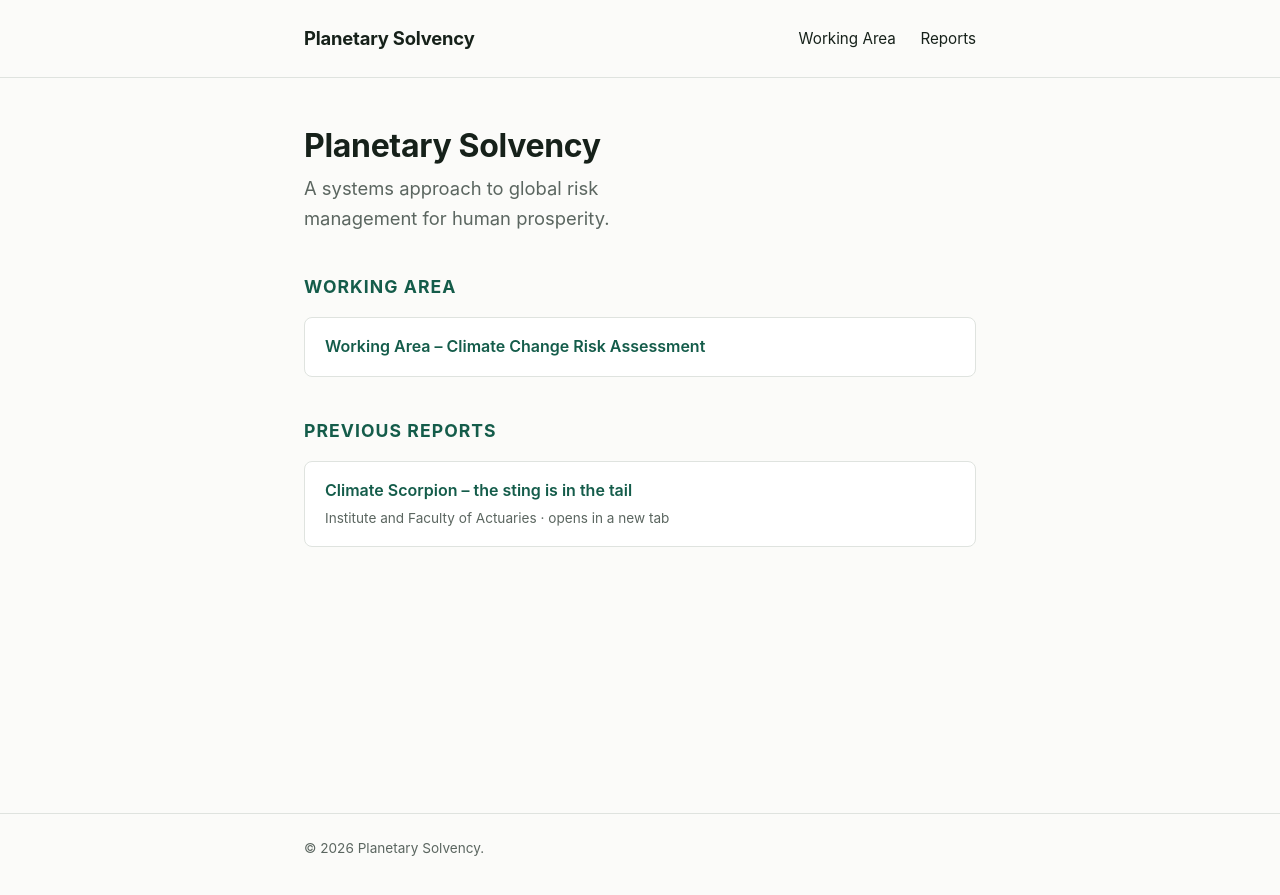
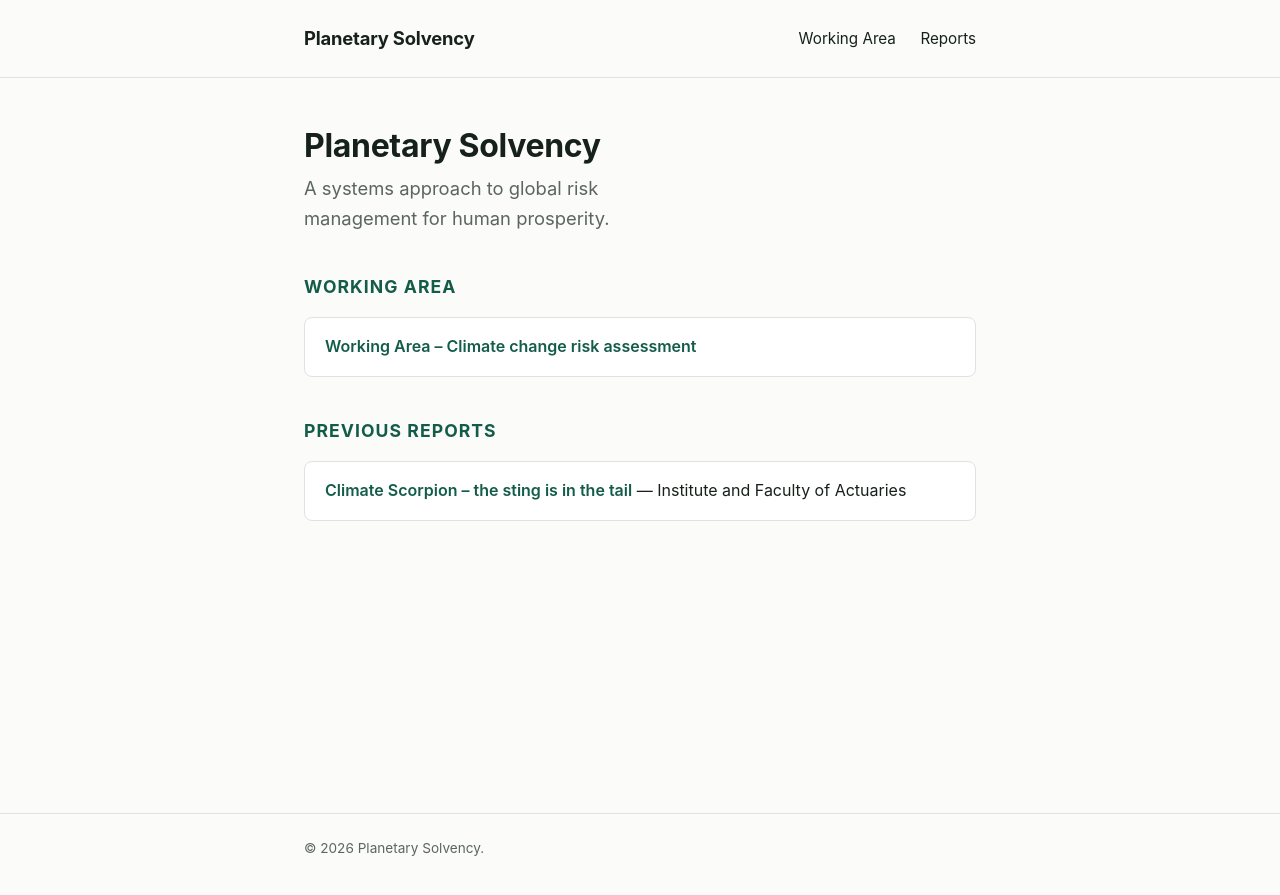
Before and after one commit to Planetary-Solvency/ps-website, a Jekyll site: the page built from index.md, in a window 1280 px wide. Shown: the top 895 px of the page. Built offline with Jekyll 4.4.1, drawn with Linux system fonts in a browser that asks for light colours.

Commit message:
Switched from HTML to markdown in the pages

```diff
--- a/_config.yml
+++ b/_config.yml
@@ -13,9 +13,6 @@ plugins:
   - jekyll-sitemap
   - jekyll-feed
 
-kramdown:
-  input: GFM
-
 sass:
   style: compressed
 
--- /dev/null
+++ b/_layouts/home.html
@@ -0,0 +1,8 @@
+---
+layout: default
+---
+<h1>{{ site.title }}</h1>
+<p class="tagline">{{ site.tagline }}</p>
+<div class="content">
+  {{ content }}
+</div>
--- a/assets/css/style.css
+++ b/assets/css/style.css
@@ -82,17 +82,16 @@ h2 {
 }
 p { margin: 0 0 1rem; }
 
-.card-list { list-style: none; margin: 0; padding: 0; }
-.card-list li {
+.content ul { list-style: none; margin: 0; padding: 0; }
+.content li {
   border: 1px solid var(--line);
   border-radius: 8px;
   padding: 1rem 1.25rem;
   margin-bottom: 0.75rem;
   background: #fff;
 }
-.card-list a { font-weight: 600; text-decoration: none; }
-.card-list a:hover { text-decoration: underline; }
-.card-list .meta { display: block; font-size: 0.85rem; color: var(--muted); margin-top: 0.25rem; }
+.content li a { font-weight: 600; text-decoration: none; }
+.content li a:hover { text-decoration: underline; }
 
 .note {
   background: var(--accent-soft);
--- a/index.md
+++ b/index.md
@@ -1,22 +1,12 @@
 ---
-layout: default
+layout: home
 title: Home
 ---
 
-<h1>{{ site.title }}</h1>
-<p class="tagline">{{ site.tagline }}</p>
+## Working Area
 
-<h2>Working Area</h2>
-<ul class="card-list">
-  <li>
-    <a href="{{ '/working-area/' | relative_url }}">Working Area &ndash; Climate Change Risk Assessment</a>
-  </li>
-</ul>
+- [Working Area – Climate change risk assessment](/working-area/)
 
-<h2>Previous Reports</h2>
-<ul class="card-list">
-  <li>
-    <a href="https://ifoa-prod.azurewebsites.net/news-and-media-releases/news-articles/2024/mar/14-mar-24-climate-scorpion-the-sting-is-in-the-tail/" target="_blank" rel="noopener">Climate Scorpion &ndash; the sting is in the tail</a>
-    <span class="meta">Institute and Faculty of Actuaries &middot; opens in a new tab</span>
-  </li>
-</ul>
+## Previous Reports
+
+- [Climate Scorpion – the sting is in the tail](https://ifoa-prod.azurewebsites.net/news-and-media-releases/news-articles/2024/mar/14-mar-24-climate-scorpion-the-sting-is-in-the-tail/){:target="_blank" rel="noopener"} — Institute and Faculty of Actuaries
```
Also changed, not shown: 404.md (added, +8 -0 lines), _layouts/page.html (added, +8 -0 lines), reports.md (+4 -11 lines), working-area.md (+4 -7 lines).
